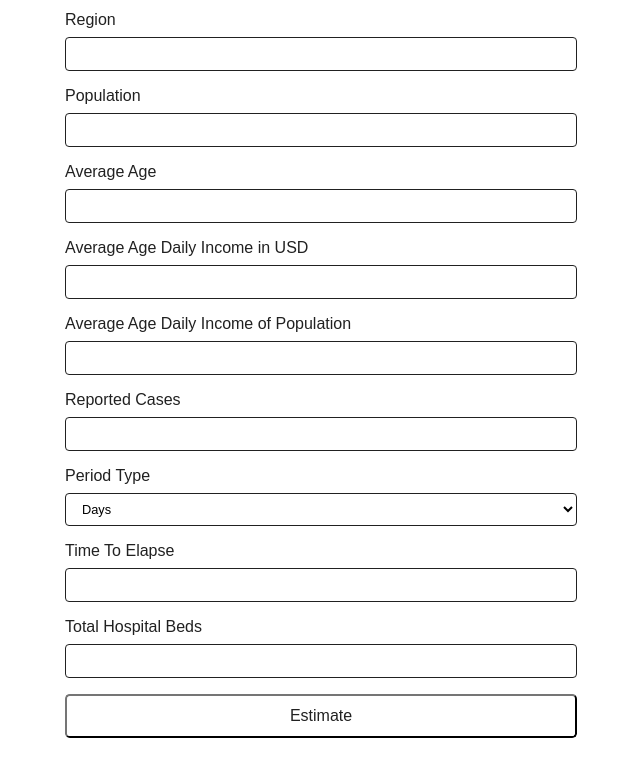
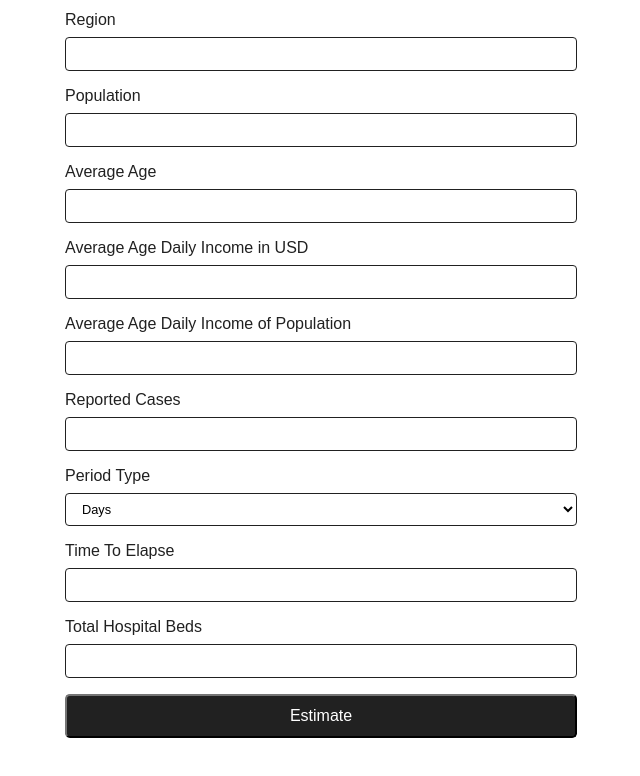
Before and after one commit to tohbay/frontend-ui, a React app: page src/index.html in a window 1280 px wide. Shown: the part 90-866 px from the top of the page, without its empty margins (319-959 px from the left). Built offline with nearby package versions, Linux system fonts and the light colour scheme.

Commit message:
update button css

```diff
--- a/src/index.html
+++ b/src/index.html
@@ -75,8 +75,8 @@
       font-size: 1rem;
       line-height: 1.5;
       border-radius: .3rem;
-      color: #212121;
-      background-color: #FFFFFF;
+      color: #FFFFFF;
+      background-color: #212121;
       border-color: #212121;
       text-align: center;
       font-weight: 400
```
